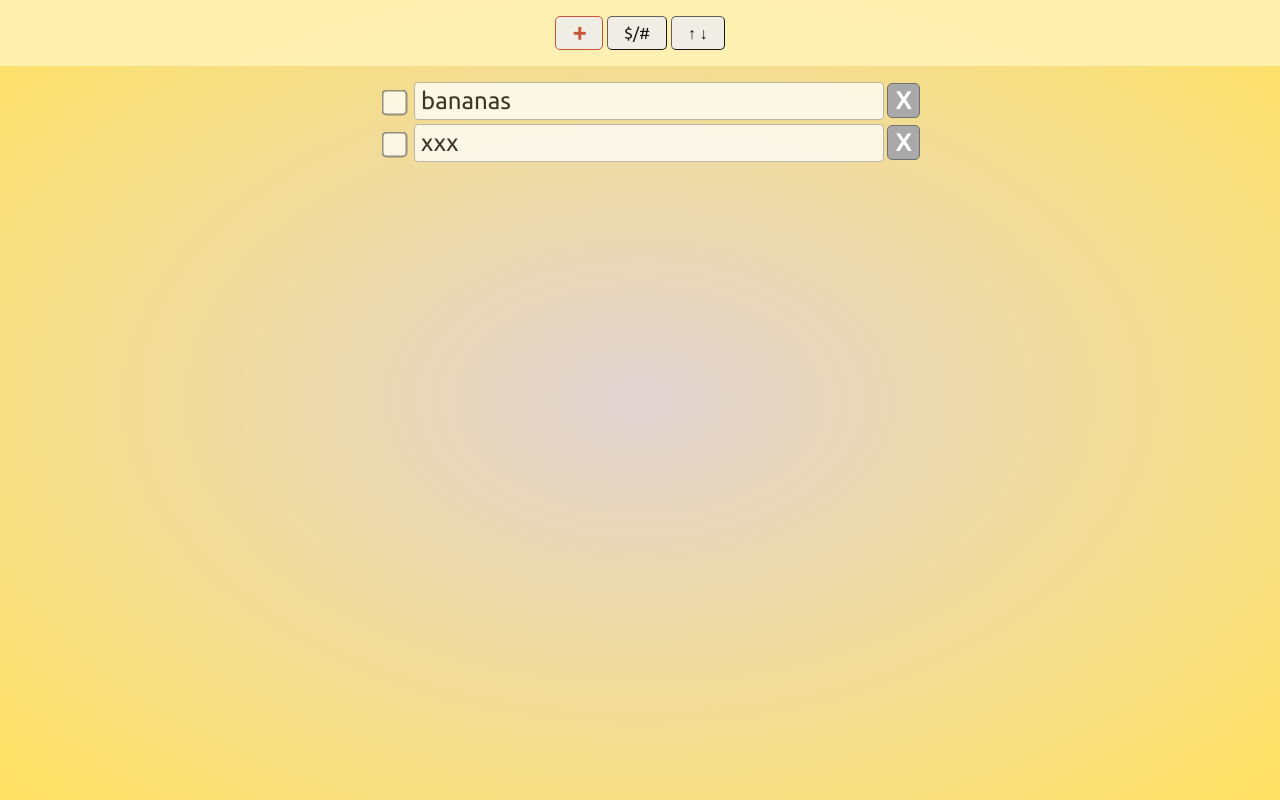
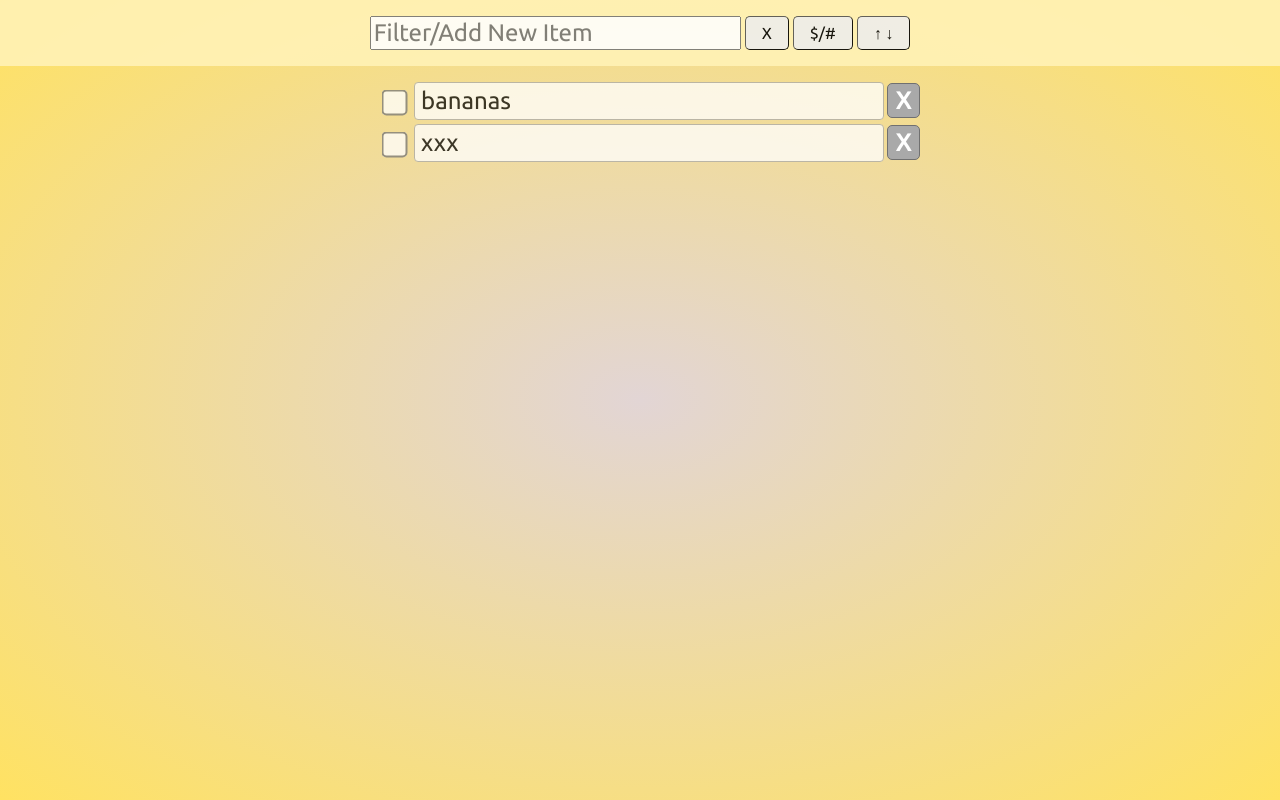
Before and after one commit to skain/shopping-vue, a Vue app: page / in a window 1280 px wide. Built offline with nearby package versions, Linux system fonts and the light colour scheme.

Commit message:
Update to new UI for filtering/adding items. Seems to be working. I think ready to merge.

```diff
--- a/src/App.vue
+++ b/src/App.vue
@@ -1,14 +1,24 @@
 <script setup>
 import ShoppingItem from './components/shoppingItem.vue'
 import ShoppingList from './shoppingList.js'
-import { ref, watch, computed, reactive } from 'vue'
+import { reactive, toRefs } from 'vue'
 
 const shoppingList = reactive(new ShoppingList());
+var { itemFilter } = toRefs(shoppingList);
 shoppingList.loadFromStorage();
 
 function onItemChanged() {
 	shoppingList.sortItems();
 	shoppingList.saveToStorage();
+}
+
+function onItemNameChanged() {
+	onItemChanged();
+}
+
+function onItemCheckedChanged() {
+	shoppingList.itemFilter = '';
+	onItemChanged();
 }
 
 function onItemRemoved(name) {
@@ -17,8 +27,8 @@ function onItemRemoved(name) {
 }
 
 function onNewItemClicked() {
-	shoppingList.addNewItem();
-	shoppingList.sortItems();
+	shoppingList.addNewItem(shoppingList.itemFilter);
+	onItemChanged();
 	window.scrollTo(0, 0);
 }
 
@@ -59,6 +69,10 @@ function onClearTextClicked() {
 	getCopiedNotification().style.visibility = 'hidden';
 }
 
+function onClearFilterClicked() {
+	shoppingList.itemFilter = '';
+}
+
 function JSONIsValid(json) {
 	try
 	{
@@ -89,14 +103,16 @@ function onImportClicked() {
 
 <template>
 	<div id="navDiv">
-		<button type="button" class="navButton" id="addButton" @click="onNewItemClicked">+</button>
-		<button type="button" class="navButton" id="PPUCButton" @click="onPPUCClicked">$/#</button>
-		<button type="button" class="navButton" id="exportImportButton" @click="onExportImportClicked">&uarr; &darr;</button>
+		<input type="text" v-model="itemFilter" placeholder="Filter/Add New Item">
+		<button type="button" class="navButton" id="addButton" title="Add new item" @click="onNewItemClicked" v-show="shoppingList.listItems.length < 1">+</button>
+		<button type="button" class="navButton" id="clearFilterButton" title="Clear filter" @click="onClearFilterClicked">X</button>
+		<button type="button" class="navButton" id="PPUCButton" title="PricePerUnit Calculator" @click="onPPUCClicked">$/#</button>
+		<button type="button" class="navButton" id="exportImportButton" title="Export/Import" @click="onExportImportClicked">&uarr; &darr;</button>
 	</div>
 	<div id="appContainer">
 		<div id="shoppingListContainer">
 			<ShoppingItem v-for="listItem in shoppingList.listItems" :item="listItem" :key="listItem.id"
-				@removeItemClick="(name) => onItemRemoved(name)" @itemChanged="onItemChanged" />
+				@removeItemClick="(name) => onItemRemoved(name)" @itemCheckedChanged="onItemCheckedChanged" @itemNameChanged="onItemNameChanged" />
 		</div>
 	</div>
 	<dialog id="importExportDialog">
--- a/src/components/ShoppingItem.vue
+++ b/src/components/ShoppingItem.vue
@@ -3,10 +3,10 @@ const props = defineProps({ item: Object});
 </script>
 <template>
 	<div style="align-self: center;">
-		<input class="item-cb" type="checkbox" v-model="item.checked" @change="$emit('itemChanged')">
+		<input class="item-cb" type="checkbox" v-model="item.checked" @change="$emit('itemCheckedChanged')">
 	</div>
 	<div>
-		<input class="item-tb" type="text" v-model="item.name" @blur="$emit('itemChanged')" >
+		<input class="item-tb" type="text" v-model="item.name" @blur="$emit('itemNameChanged')" >
 	</div>
 	<div style="justify-self: right;">
 		<button type="button" class="btn" @click="$emit('removeItemClick', item.name)">X</button>
--- a/src/shoppingList.js
+++ b/src/shoppingList.js
@@ -1,7 +1,19 @@
 export default class ShoppingList {
 	constructor() {
-		this.listItems = [];
+		this._listItems = [];
 		this.localStorageKey = 'shoppingList';
+		this.itemFilter = '';
+	}
+
+	get listItems() {
+		return this.applyItemFilterToListItems();
+	}
+
+	applyItemFilterToListItems() {
+		if (!this.itemFilter) {
+			return this._listItems
+		}
+		return this._listItems.filter((item) => item.name.includes(this.itemFilter));
 	}
 
 	getJSONFromStorage() {
@@ -24,28 +36,29 @@ export default class ShoppingList {
 	}
 
 	loadFromStorage() {
-		this.listItems = this.parseJSONFromStorage() ?? [new ShoppingListItem('bananas'), new ShoppingListItem('xxx')];
+		this._listItems = this.parseJSONFromStorage() ?? [new ShoppingListItem('bananas'), new ShoppingListItem('xxx')];
 	}
 
 	saveToStorage() {
-		this.saveJSONToStorage(JSON.stringify(this.listItems));
+		this.saveJSONToStorage(JSON.stringify(this._listItems));
 	}
 
-	addNewItem() {
-		this.listItems.push(new ShoppingListItem(''));
+	addNewItem(itemName) {
+		console.log(`Adding: ${itemName}`);
+		this._listItems.push(new ShoppingListItem(itemName));
 	}
 
 	removeItem(name) {
 		let indexToRemove = null;
-		for (let i = 0; i < this.listItems.length; i++) {
-			if (this.listItems[i].name === name) {
+		for (let i = 0; i < this._listItems.length; i++) {
+			if (this._listItems[i].name === name) {
 				indexToRemove = i;
 				break;
 			}
 		}
 
 		if (indexToRemove > -1) {
-			this.listItems.splice(indexToRemove, 1);
+			this._listItems.splice(indexToRemove, 1);
 		}
 	}
 
@@ -82,11 +95,11 @@ export default class ShoppingList {
 			}
 
 		}
-		return [...this.listItems].sort(fullSort);
+		return [...this._listItems].sort(fullSort);
 	}
 
 	sortItems() {
-		this.listItems = this.getSortedItems();
+		this._listItems = this.getSortedItems();
 	}
 }
 
```
